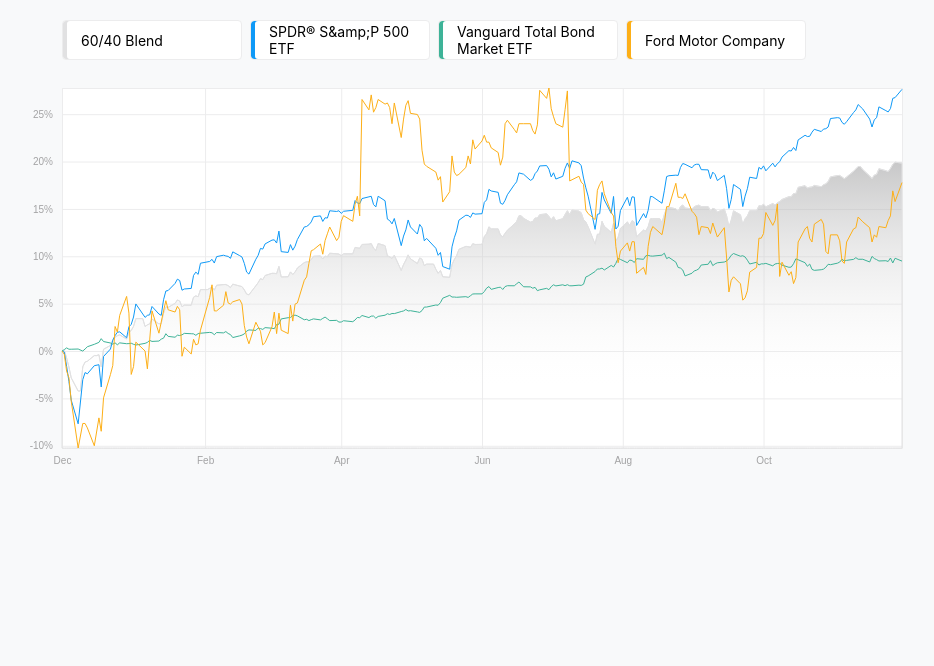
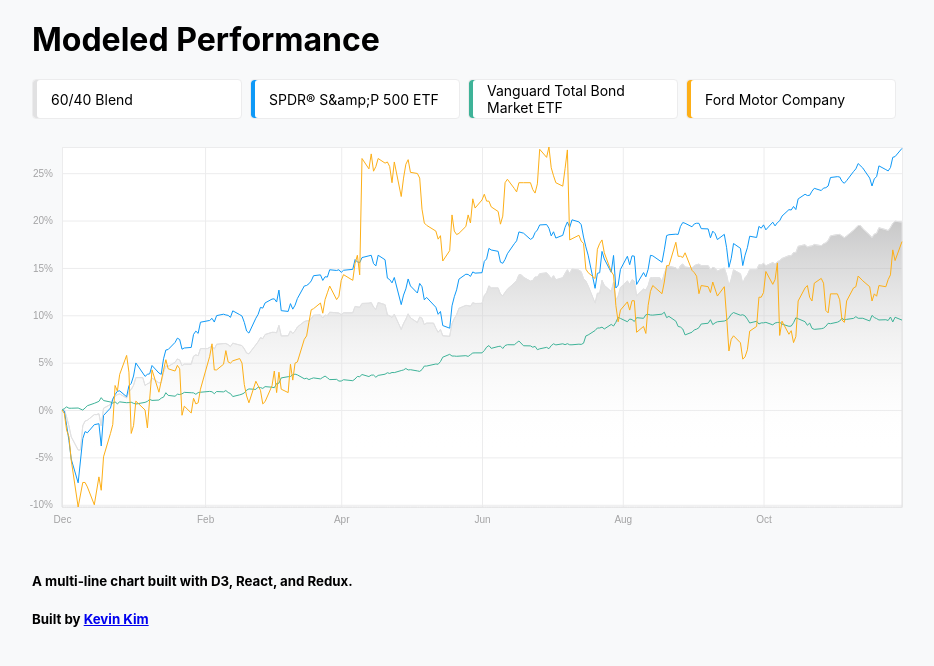
Before and after one commit to kimkvn/linechart-and-slider, a React (Create React App) app in the folder app/: page / in a window 1280 px wide. Shown: the top 666 px of the page, without its empty margins (168-1102 px from the left). Built offline with nearby package versions, Linux system fonts and the light colour scheme.

Commit message:
adding title and description and stuff. Styling

```diff
--- a/app/src/App.css
+++ b/app/src/App.css
@@ -1,6 +1,14 @@
 #app {
-  max-width: 900px;
+  max-width: 960px;
   margin: 0 auto;
+}
+
+#title, #description{
+  padding: 20px 40px 0 40px;
+}
+
+#title h1{
+  margin: 0;
 }
 
 #display-chip-container {
@@ -10,7 +18,7 @@
 
 .displayChip {
   display: flex;
-  width: 150px;
+  width: 180px;
   min-width: 0;
   height: 32px;
   justify-content: space-between;
--- a/app/src/App.js
+++ b/app/src/App.js
@@ -1,5 +1,4 @@
 import React from 'react';
-import { connect } from 'react-redux';
 
 import './App.css';
 
@@ -13,6 +12,9 @@
   render() {
     return (
       <div id="app">
+        <div id="title">
+          <h1>Modeled Performance</h1>
+        </div>
         <div id="display-chip-container">
           {data.map((comparator, index) => {
             return (
@@ -28,6 +30,10 @@
         <div id="chart-container">
           <LineGraph />
         </div>
+        <div id="description">
+          <h5>A multi-line chart built with D3, React, and Redux.</h5>
+          <h5>Built by <a href="https://kimkvn.github.io/">Kevin Kim</a></h5>
+        </div>
       </div>
     );
   }
```
